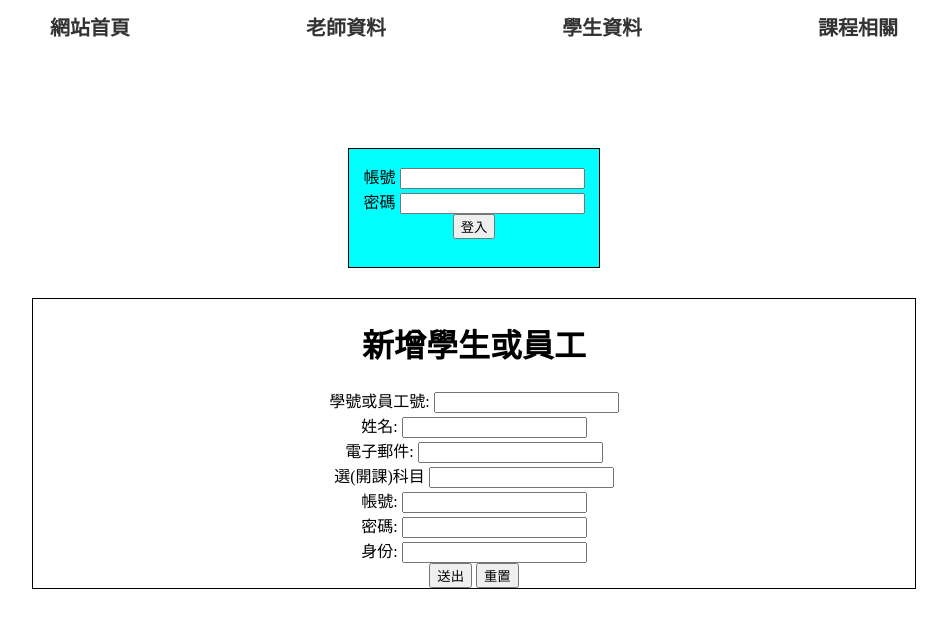
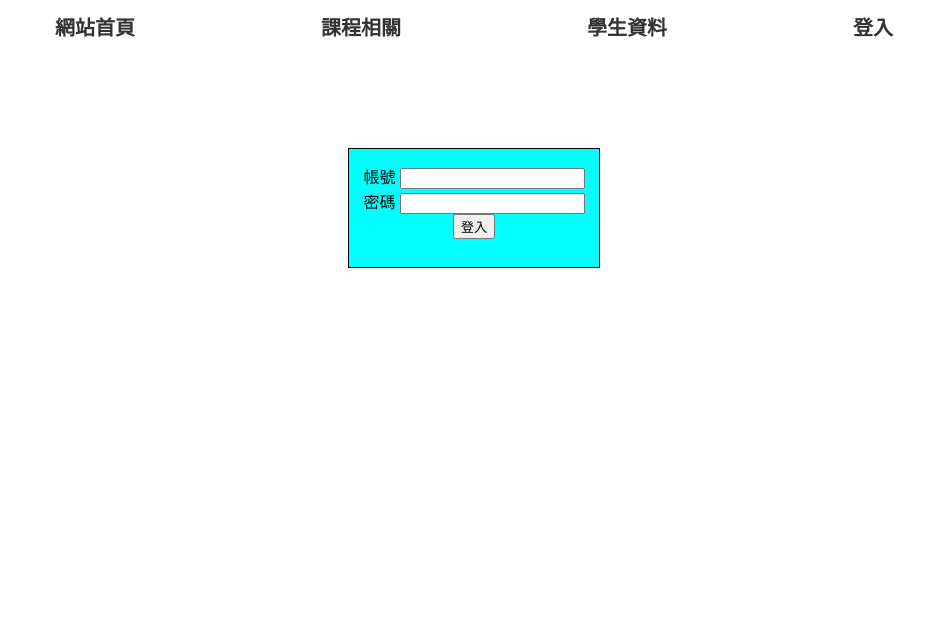
Before and after one commit to nagachen/course, a PHP site: page /backend.php?do=add_student in a window 1280 px wide. Shown: the top 628 px of the page, without its empty margins (166-1113 px from the left). Run offline with PHP 8.4, Linux system fonts and the light colour scheme.

Commit message:
登入大致完成login logout 的制作

```diff
--- /dev/null
+++ b/back/error.php
@@ -0,0 +1 @@
+<h1>查無此頁面，請洽系統管理者</h1>
--- a/backend.php
+++ b/backend.php
@@ -4,6 +4,7 @@ include_once "db.php";
 ?>
 <!DOCTYPE html>
 <html lang="en">
+
 <head>
     <meta charset="UTF-8">
     <meta http-equiv="X-UA-Compatible" content="IE=edge">
@@ -16,27 +17,31 @@ include_once "db.php";
 
     </style>
 </head>
+
 <body>
     <?php
-
+include_once "header.php";
     //需登入才可以用選單
     //沒有登入只能看一些無關緊要的資訊呈現
     // 登入後同時將進行身份驗證，使用session,並展現可以操作的相關資訊(一連串的驗證)
-    $do='';
-    if(isset($_GET['do'])){
-        $do=$_GET['do'];
+    if (isset($_SESSION['login'])) {
+        $do = '';
+        if (isset($_GET['do'])) {
+            $do = $_GET['do'];
+        } else {
+            $do = "error";
+        }
+        include "./back/$do.php";
     }else{
 
-            $do="error";
-
+        include "./front/login.php";
     }
 
 
 
-    include_once "header.php";
-    include "./front/login.php";
-    include "./back/$do.php";
+
 
     ?>
 </body>
+
 </html>
--- a/header.php
+++ b/header.php
@@ -79,14 +79,15 @@
 
     <ul class="dropDownMenu">
         <li><a href="index.php">網站首頁</a></li>
-        <li><a href="">老師資料</a>
+        <li><a href="">課程相關</a>
             <ul>
-                <li><a href="">新增老師資料</a></li>
-                <li><a href="">查詢老師資料</a></li>
-                <li><a href="">更新老師資料</a></li>
-                <li><a href="">查詢老師資料</a></li>
+                <li><a href="">新增課程資料</a></li>
+                <li><a href="">查詢課程資料</a></li>
+                <li><a href="">更新課程資料</a></li>
+                <li><a href="">查詢課程資料</a></li>
             </ul>
         </li>
+
         <li><a href="">學生資料</a>
             <ul>
                 <li><a href="./backend.php?do=add_student">新增學生資料</a></li>
@@ -95,13 +96,14 @@
                 <li><a href="./backend.php?do=del_student">刪除學生資料</a></li>
             </ul>
         </li>
-        <li><a href="">課程相關</a>
-            <ul>
-                <li><a href="">新增課程資料</a></li>
-                <li><a href="">查詢課程資料</a></li>
-                <li><a href="">更新課程資料</a></li>
-                <li><a href="">查詢課程資料</a></li>
-            </ul>
+        <li>
+        <?php if(isset($_SESSION['login'])){
+            echo "<a href='?do=logout.php'>登出</a>";
+        }else{
+            echo "<a href='?do=login.php'>登入</a>";
+        }
+
+            ?>
         </li>
     </ul>
 </header>
```
Also changed, not shown: api/login.php (+8 -1 lines), front/logout.php (added, +10 -0 lines).
